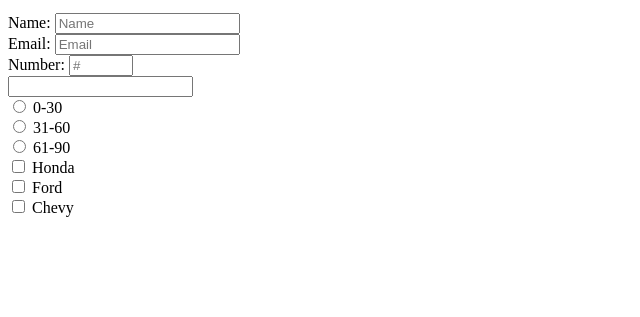
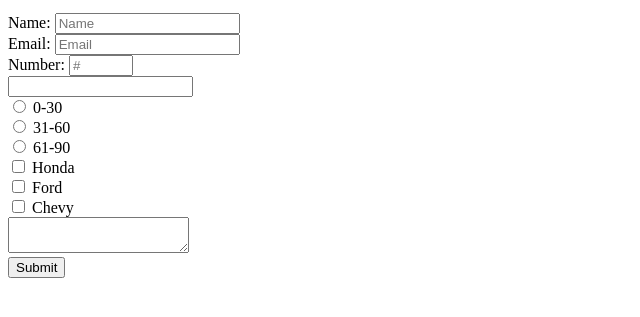
Before and after one commit to BrandonCzaja/FCC-Survey-Form-Project, a plain HTML site: page index.html in a window 1280 px wide. Shown: the part 101-418 px from the top of the page, without its empty margins (0-640 px from the left). Drawn offline with Linux system fonts and the light colour scheme.

Commit message:
Finished Project

```diff
--- a/index.html
+++ b/index.html
@@ -36,6 +36,10 @@
             <label for="vehicle2">Ford</label><br />
             <input type="checkbox" id="vehicle3" name="vehicle" value="Chevy" />
             <label for="vehicle3">Chevy</label>
+            <br />
+            <textarea></textarea>
+            <br />
+            <input type="submit" value="Submit" />
         </form>
     </body>
 </html>
```
